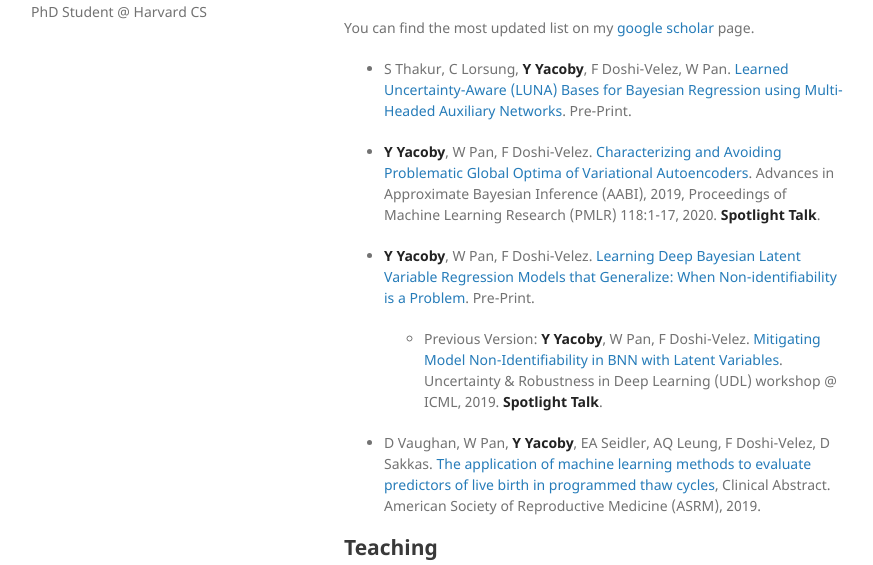
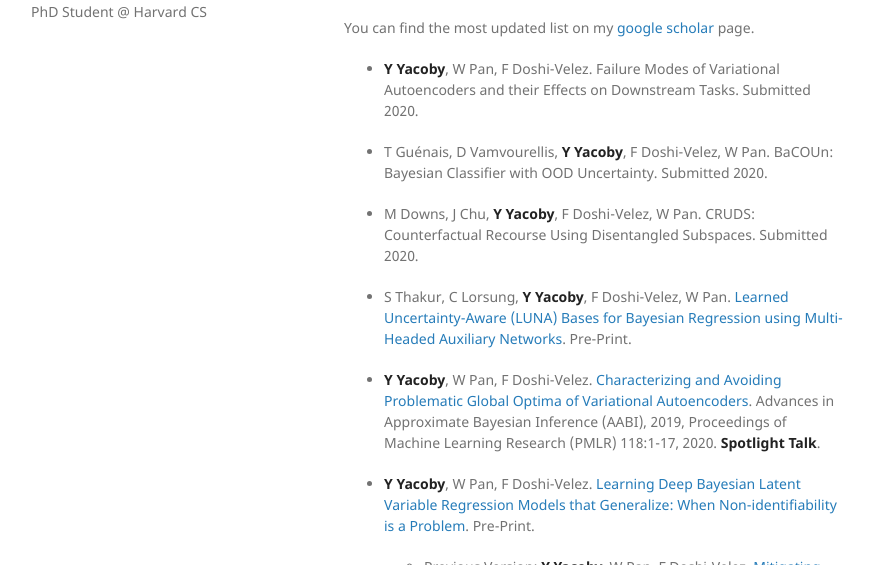
Before and after one commit to yanivyacoby/yanivyacoby.github.io, a Jekyll site: the page built from index.md, in a window 1280 px wide and 900 px high, cut to the strip 335-900 px from the top of the window. Shown: the whole strip, without its empty margins (226-1099 px from the left). Built offline with Jekyll 4.4.1, drawn with Linux system fonts in a browser that asks for light colours; our own code applies the rules of GitHub Pages for plain Markdown files.

Commit message:
Update index.md

```diff
--- a/index.md
+++ b/index.md
@@ -21,6 +21,12 @@ You can find my music page [here](http://yanivyacoby.com/).
 ## Publications
 
 You can find the most updated list on my [google scholar](https://scholar.google.com/citations?user=nEhVgawAAAAJ&hl=en) page.
+
+* **Y Yacoby**, W Pan, F Doshi-Velez. Failure Modes of Variational Autoencoders and their Effects on Downstream Tasks. Submitted 2020.
+
+* T Guénais, D Vamvourellis, **Y Yacoby**, F Doshi-Velez, W Pan. BaCOUn: Bayesian Classifier with OOD Uncertainty. Submitted 2020.
+
+* M Downs, J Chu, **Y Yacoby**, F Doshi-Velez, W Pan. CRUDS: Counterfactual Recourse Using Disentangled Subspaces. Submitted 2020.
 
 * S Thakur, C Lorsung, **Y Yacoby**, F Doshi-Velez, W Pan.
 [Learned Uncertainty-Aware (LUNA) Bases for Bayesian Regression using Multi-Headed Auxiliary Networks](https://arxiv.org/abs/2006.11695).
```
